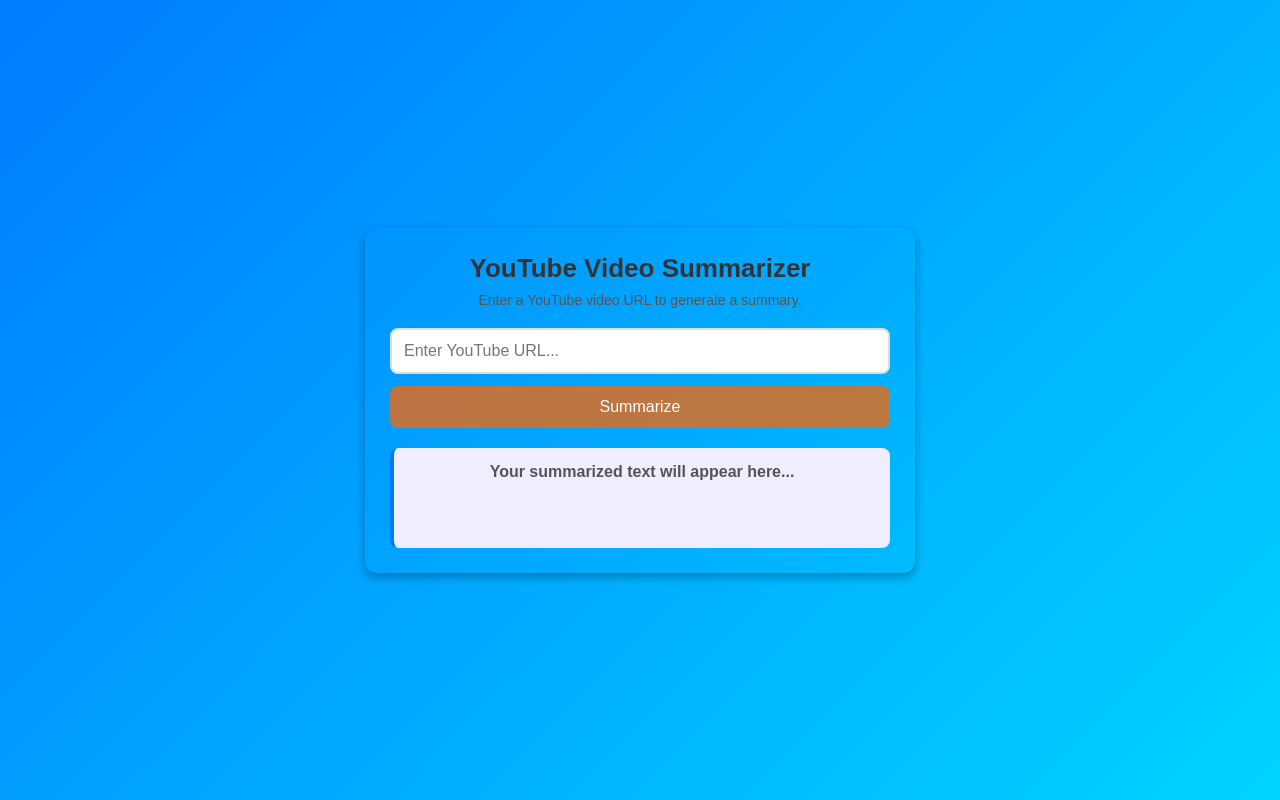
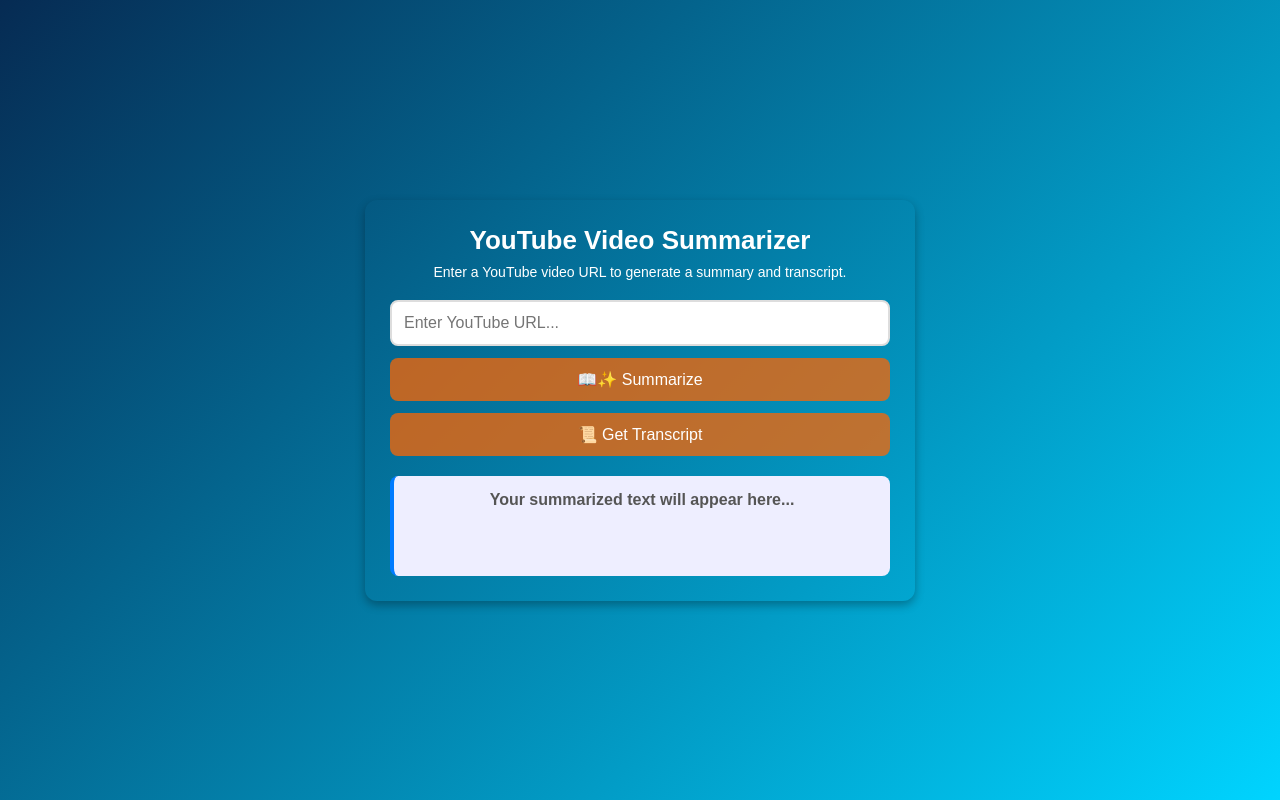
Before and after one commit to anbu-k/youtube-summarizer, a Flask app: page / in a window 1280 px wide. Run offline with Flask 3, Linux system fonts and the light colour scheme.

Commit message:
transcript functionality

```diff
--- a/app/routes.py
+++ b/app/routes.py
@@ -1,10 +1,19 @@
 import os
-from flask import Flask, render_template, request, jsonify
+from flask import Flask, render_template, request, jsonify, send_file, session
 from .utils.audio_extractor import download_audio
 from .utils.speech_to_text import transcribe_audio
 from .utils.summarizer import summarize_text
+from reportlab.lib.pagesizes import letter
+from reportlab.pdfgen import canvas
+from reportlab.lib.utils import simpleSplit
+from dotenv import load_dotenv
+
 
 app = Flask(__name__, template_folder=os.path.abspath("templates"), static_folder=os.path.abspath("static"))
+app.secret_key = os.getenv("SECRET_KEY")
+
+TRANSCRIPT_DIR = os.path.join(os.getcwd(), "transcripts")
+os.makedirs(TRANSCRIPT_DIR, exist_ok=True)
 
 @app.route('/')
 def index():
@@ -14,9 +23,78 @@
 def summarize():
     youtube_url = request.form['youtube_url']
     audio_file = download_audio(youtube_url)
-    transcription = transcribe_audio(audio_file)
+    language = request.form.get("language", "auto")
+    transcription = transcribe_audio(audio_file, language=language)
     summary = summarize_text(transcription)
+
     return jsonify({'summary': summary})
+
+@app.route('/transcript', methods=['POST'])
+def get_transcript():
+    youtube_url = request.form['youtube_url']
+    audio_file = download_audio(youtube_url)
+    transcript = transcribe_audio(audio_file)
+
+    session['transcript'] = transcript  # Stores transcript in session
+    return jsonify({'transcript': transcript})
+
+# Function to generate and save a PDF file
+def save_transcript_as_pdf(transcript_text):
+    filename = os.path.join(TRANSCRIPT_DIR, "transcript.pdf")
+
+    try:
+        pdf_canvas = canvas.Canvas(filename, pagesize=letter)
+        pdf_canvas.setFont("Helvetica", 12)
+
+        width, height = letter
+
+        pdf_canvas.drawString(100, height - 50, "Transcript:")
+
+        y_position = height - 70
+
+        max_width = 450
+
+        lines = transcript_text.split("\n")
+
+        for line in lines:
+            wrapped_text = simpleSplit(line, "Helvetica", 12, max_width)
+            for sub_line in wrapped_text:
+                if y_position < 50:
+                    pdf_canvas.showPage()
+                    pdf_canvas.setFont("Helvetica", 12)
+                    y_position = height - 50
+
+                pdf_canvas.drawString(50, y_position, sub_line)
+                y_position -= 20
+
+        pdf_canvas.save()
+        return filename
+    except Exception as e:
+        print(f"Error generating PDF: {e}")
+        return None  # Returns None if PDF creation fail
+
+# Function to generate and save a TXT file
+def save_transcript_as_txt(transcript_text):
+    filename = os.path.join(TRANSCRIPT_DIR, "transcript.txt")
+    with open(filename, "w", encoding="utf-8") as f:
+        f.write(transcript_text)
+    return filename
+
+@app.route('/download-transcript', methods=['GET'])
+def download_transcript():
+    format_type = request.args.get('format', 'txt')
+
+    # Retrieves transcript from session
+    transcript_text = session.get('transcript', None)
+    if not transcript_text:
+        return jsonify({"error": "Transcript not found. Please generate it first."}), 400
+
+    if format_type == "pdf":
+        file_path = save_transcript_as_pdf(transcript_text)
+    else:
+        file_path = save_transcript_as_txt(transcript_text)
+
+    return send_file(file_path, as_attachment=True)
 
 if __name__ == '__main__':
     app.run(debug=True)
--- a/app/utils/speech_to_text.py
+++ b/app/utils/speech_to_text.py
@@ -4,7 +4,7 @@
 
 load_dotenv()
 
-def transcribe_audio(file_path):
+def transcribe_audio(file_path, language="auto"):
     """Transcribes audio using OpenAI's Whisper model."""
 
     api_key = os.getenv("OPENAI_API_KEY")
--- a/static/styles.css
+++ b/static/styles.css
@@ -8,7 +8,7 @@
 
 /* Background */
 body {
-    background: linear-gradient(135deg, #007BFF, #00D4FF);
+    background: linear-gradient(135deg, #062b53, #00D4FF);
     display: flex;
     justify-content: center;
     align-items: center;
--- a/templates/index.html
+++ b/templates/index.html
@@ -11,8 +11,10 @@
   </head>
   <body>
     <div class="container">
-      <h1>YouTube Video Summarizer</h1>
-      <p>Enter a YouTube video URL to generate a summary.</p>
+      <h1 style="color: white">YouTube Video Summarizer</h1>
+      <p style="color: white">
+        Enter a YouTube video URL to generate a summary and transcript.
+      </p>
 
       <form id="summarize-form">
         <input
@@ -21,8 +23,40 @@
           placeholder="Enter YouTube URL..."
           required
         />
-        <button type="submit">Summarize</button>
+        <button type="submit">📖✨ Summarize </button>
+        <button type="button" onclick="getTranscript()">
+          📜 Get Transcript
+        </button>
       </form>
+
+      <!-- Embedded YouTube Video -->
+      <div id="video-container" style="display: none; margin-top: 20px">
+        <iframe
+          id="video-frame"
+          width="400"
+          height="200"
+          frameborder="0"
+          allowfullscreen
+        ></iframe>
+      </div>
+
+      <!-- Transcript Box -->
+      <div id="transcript-container" style="display: none">
+        <h2>Full Transcript</h2>
+        <div id="transcript-content">
+          <p id="transcript-result">Transcript will appear here...</p>
+        </div>
+
+        <div class="transcript-controls">
+          <button class="copy" onclick="copyTranscript()">📋 Copy</button>
+          <button class="pdf" onclick="downloadTranscript('pdf')">
+            📄 PDF
+          </button>
+          <button class="txt" onclick="downloadTranscript('txt')">
+            📜 TXT
+          </button>
+        </div>
+      </div>
 
       <!-- Summary Box -->
       <div id="summary-container">
@@ -31,18 +65,18 @@
     </div>
 
     <script>
-        document.getElementById('summarize-form').addEventListener('submit', async (e) => {
+      document
+        .getElementById("summarize-form")
+        .addEventListener("submit", async (e) => {
           e.preventDefault();
 
-            const url = document.getElementById('youtube-url').value;
+          const url = document.getElementById("youtube-url").value;
           const summarizeButton = document.querySelector("button");
-            const summaryResult = document.getElementById('summary-result');
-
+          const summaryResult = document.getElementById("summary-result");
 
           summarizeButton.disabled = true;
           summarizeButton.classList.add("disabled");
           summarizeButton.textContent = "Summarizing...";
-
 
           let dots = 0;
           const loadingInterval = setInterval(() => {
@@ -51,16 +85,15 @@
           }, 500);
 
           try {
-                const response = await fetch('/summarize', {
-                    method: 'POST',
+            const response = await fetch("/summarize", {
+              method: "POST",
               headers: {
-                        'Content-Type': 'application/x-www-form-urlencoded',
+                "Content-Type": "application/x-www-form-urlencoded",
               },
               body: `youtube_url=${encodeURIComponent(url)}`,
             });
 
             const result = await response.json();
-
 
             clearInterval(loadingInterval);
             summaryResult.innerText = result.summary;
@@ -69,11 +102,74 @@
             summaryResult.innerText = "An error occurred. Please try again.";
           }
 
-
           summarizeButton.disabled = false;
           summarizeButton.classList.remove("disabled");
           summarizeButton.textContent = "Summarize";
         });
+
+      async function getTranscript() {
+        const url = document.getElementById("youtube-url").value;
+        const transcriptResult = document.getElementById("transcript-result");
+        const transcriptContainer = document.getElementById(
+          "transcript-container"
+        );
+
+        transcriptResult.innerText = "Fetching transcript...";
+
+        try {
+          const response = await fetch("/transcript", {
+            method: "POST",
+            headers: { "Content-Type": "application/x-www-form-urlencoded" },
+            body: `youtube_url=${encodeURIComponent(url)}`,
+          });
+
+          const result = await response.json();
+          transcriptResult.innerText = result.transcript;
+          transcriptContainer.style.display = "block";
+        } catch (error) {
+          transcriptResult.innerText = "Error fetching transcript.";
+        }
+      }
+
+      function copyTranscript() {
+        const transcriptText =
+          document.getElementById("transcript-result").innerText;
+        navigator.clipboard.writeText(transcriptText).then(() => {
+          alert("Transcript copied to clipboard!");
+        });
+      }
+
+      function downloadTranscript(format) {
+        fetch(`/download-transcript?format=${format}`)
+          .then((response) => response.blob())
+          .then((blob) => {
+            const link = document.createElement("a");
+            link.href = URL.createObjectURL(blob);
+            link.download =
+              format === "pdf" ? "transcript.pdf" : "transcript.txt";
+            document.body.appendChild(link);
+            link.click();
+            document.body.removeChild(link);
+          })
+          .catch((error) =>
+            console.error("Error downloading transcript:", error)
+          );
+      }
+
+      function updateVideo() {
+        let url = document.getElementById("youtube-url").value;
+        let videoId = url.split("v=")[1]?.split("&")[0];
+
+        if (videoId) {
+          let videoFrame = document.getElementById("video-frame");
+          videoFrame.src = `https://www.youtube.com/embed/${videoId}`;
+          document.getElementById("video-container").style.display = "block";
+        }
+      }
+
+      document
+        .getElementById("youtube-url")
+        .addEventListener("input", updateVideo);
     </script>
   </body>
 </html>
--- /dev/null
+++ b/transcript.txt
@@ -0,0 +1 @@
+Human Torch in the house, yo! You don't look so hot! Boom goes the meteor! No applause? Dodge this! I'm the brightest in the sky! Super Nova! Fire Storm! Flame on!
```
Also changed, not shown: other parts of static/styles.css (+45 -1 lines), 3 other files. Lines whose indentation alone changed are shown as unchanged.
